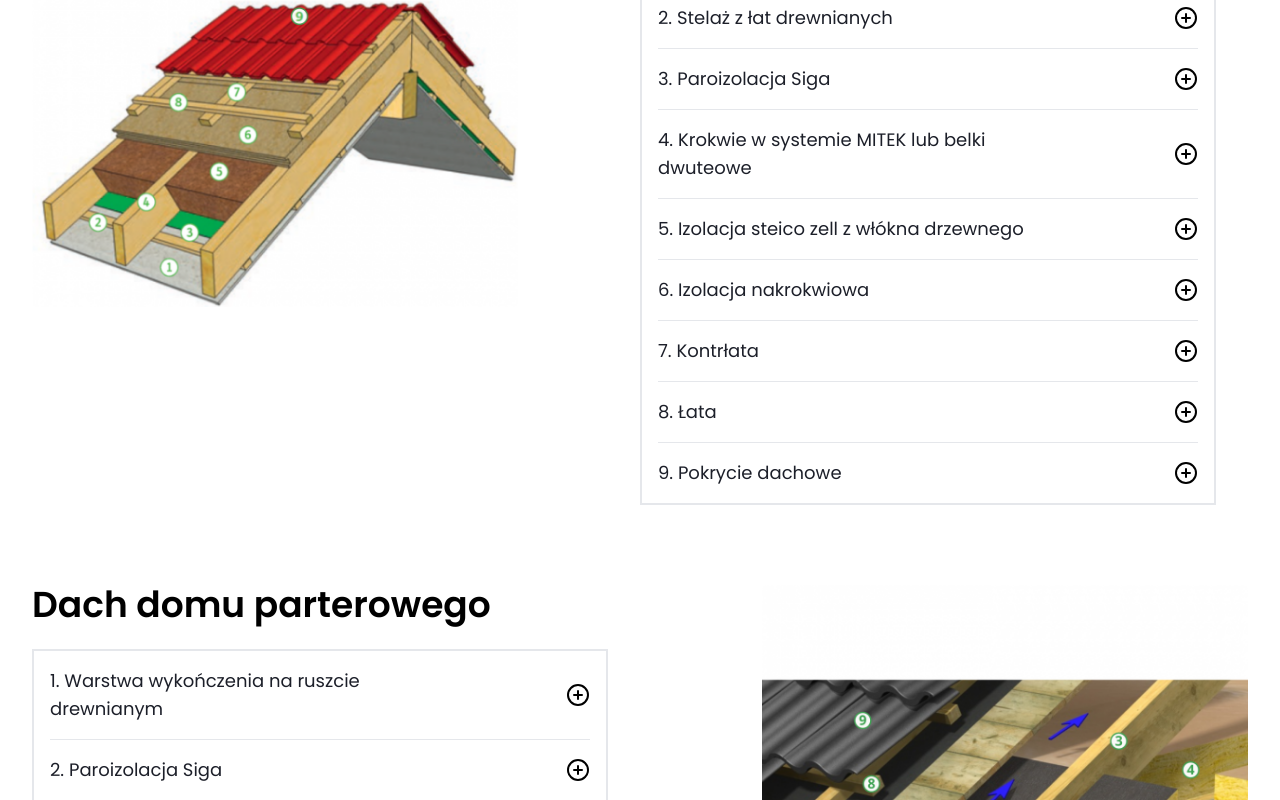
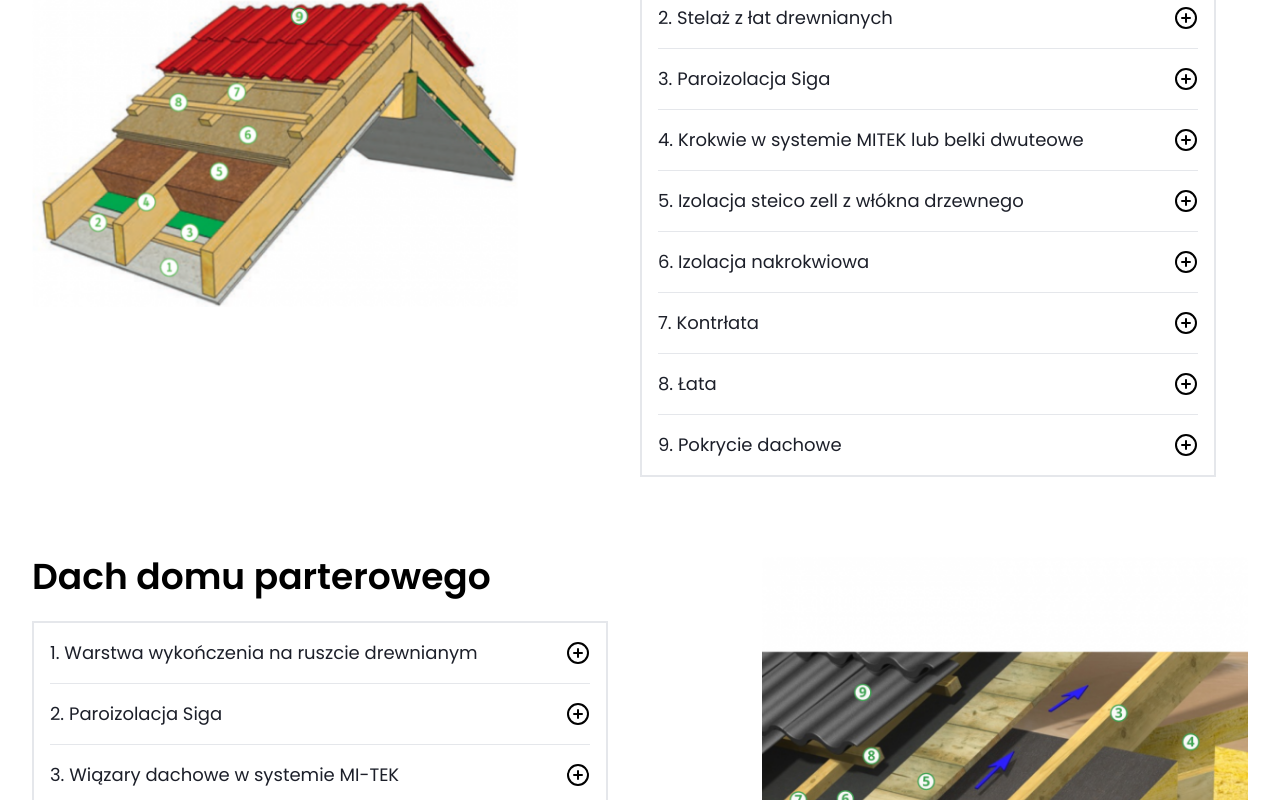
Before and after one commit to MikiLewy/Trehaus, a Next.js app: page /technologia in a window 1280 px wide. Shown: the part 1260-2060 px from the top of the page. Built offline with nearby package versions, Linux system fonts and the light colour scheme.

Commit message:
fix: technology page style adjustments

```diff
--- a/app/globals.css
+++ b/app/globals.css
@@ -2,6 +2,7 @@
 @tailwind components;
 @tailwind utilities;
 
+html,
 body {
   overflow-x: hidden;
 }
--- a/app/technologia/page.tsx
+++ b/app/technologia/page.tsx
@@ -11,7 +11,7 @@ export const metadata: Metadata = {
 
 const Technology = () => {
   return (
-    <main style={{ overflowX: 'hidden' }}>
+    <main>
       <PageHeader>Technologia</PageHeader>
       <section className="flex flex-col my-4 content-container vertical-section-spacing gap-10 md:gap-10 lg:gap-14 xl:gap-20">
         <ConstructionDetails />
--- a/features/technology/components/atoms/accordion-item.tsx
+++ b/features/technology/components/atoms/accordion-item.tsx
@@ -18,15 +18,14 @@ const AccordionItem = ({ title, description, index, isLastItem }: Props) => {
   const [isOpen, setIsOpen] = useState(false);
 
   return (
-    <div className="flex-1 w-full">
     <div className="w-full">
+      <div className="w-full flex flex-wrap">
         <div
-          className="w-full flex-1 flex flex-row gap-2 items-center justify-between cursor-pointer"
+          className="w-full self-stretch flex flex-row gap-2 items-center justify-between cursor-pointer"
           onClick={() => setIsOpen(prevIsOpen => !prevIsOpen)}>
-          <h4 className="w-full basis-4/5 text-sm lg:text-base xl:text-lg text-gray-950/90">
+          <h4 className="text-sm lg:text-base xl:text-lg text-gray-950/90">
             {convertIndexToNumber(index)}. {title}
           </h4>
-          <div className="basis-1/5 flex justify-end">
           <motion.div
             animate={isOpen ? 'show' : 'hide'}
             variants={{
@@ -43,7 +42,6 @@ const AccordionItem = ({ title, description, index, isLastItem }: Props) => {
               <PlusCircle size={24} className="min-w-max" />
             )}
           </motion.div>
-          </div>
         </div>
         <AnimatePresence initial={false}>
           {isOpen && (
```
Lines whose indentation alone changed are shown as unchanged.
